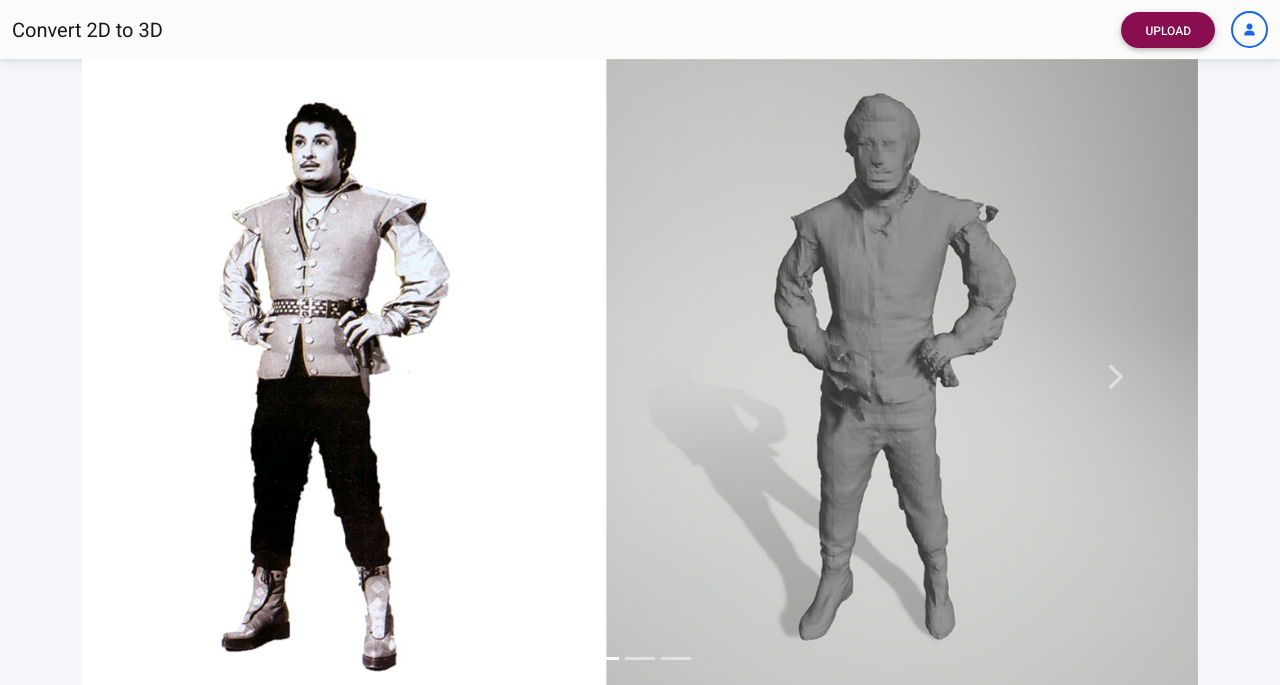
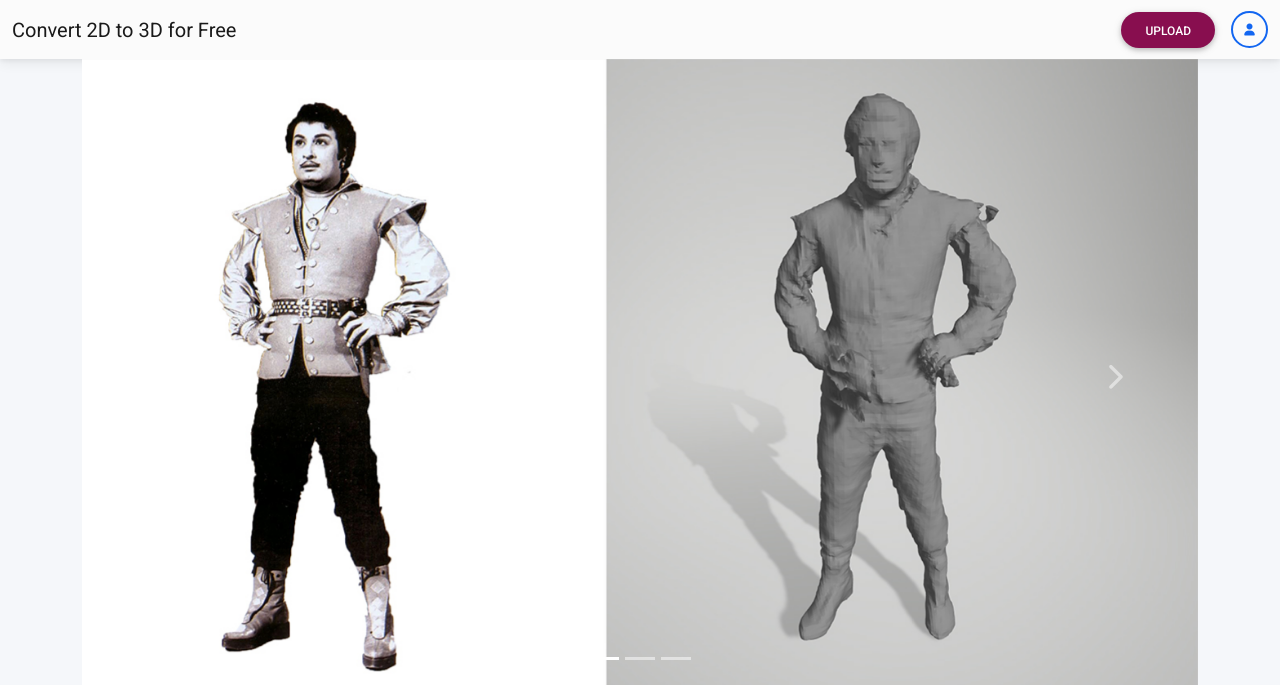
Before and after one commit to VivekanandhanD/mupparimanam.in, a Django app: page / in a window 1280 px wide. Shown: the top 685 px of the page. Run offline with Django 3.2, Linux system fonts and the light colour scheme; some libraries are stand-ins or nearby versions.

Commit message:
fgdbdfgh

```diff
--- a/web/templates/navbar.html
+++ b/web/templates/navbar.html
@@ -20,7 +20,7 @@
         <div class="collaps navbar-collaps" id="navbarSupportedContent">
             <!-- Navbar brand -->
             <a class="navbar-brand mt-2 mt-lg-0" href="/">
-                Convert 2D to 3D
+                Convert 2D to 3D for Free
             </a>
             <!-- Left links -->
             <!--		  <ul class="navbar-nav me-auto mb-2 mb-lg-0">-->
```
